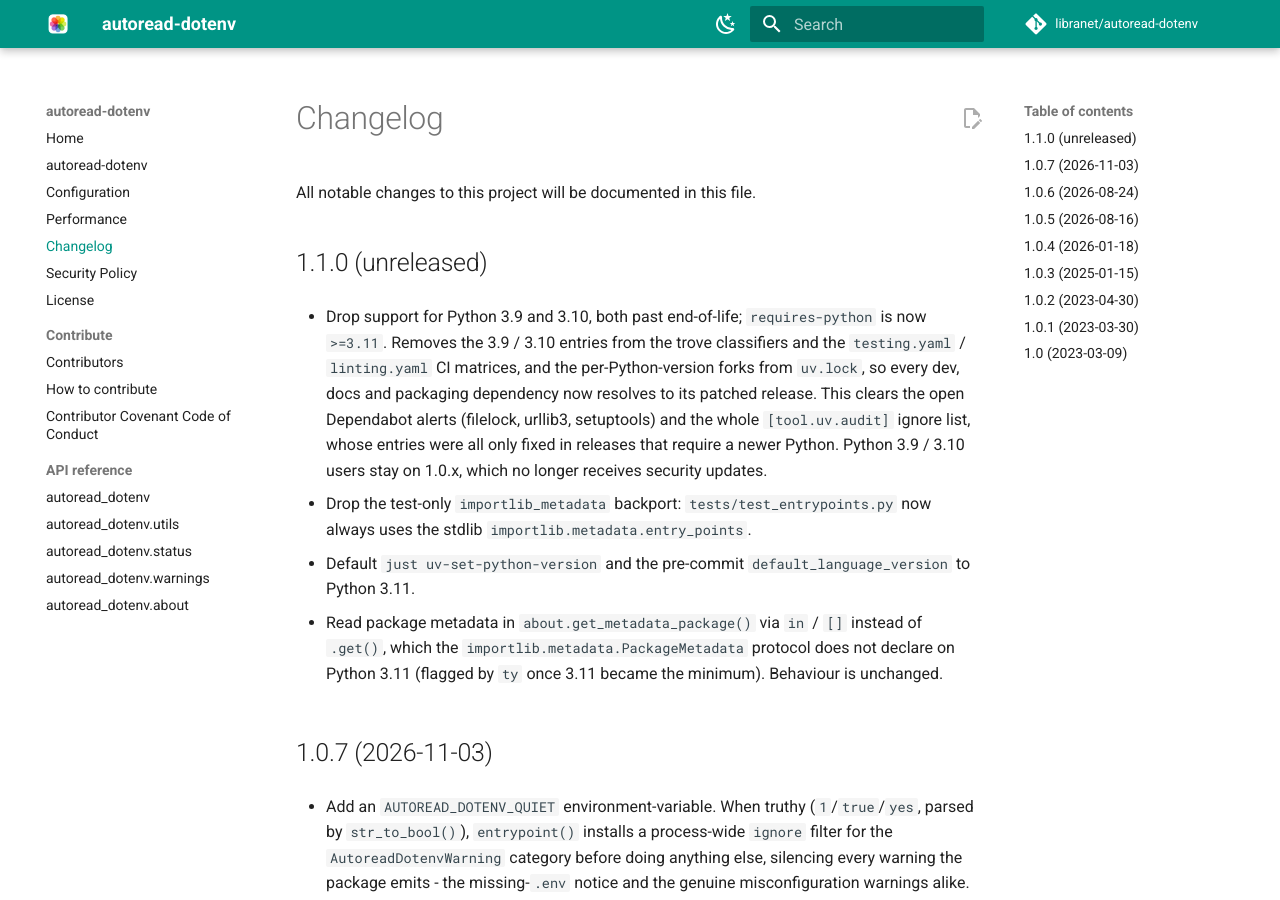
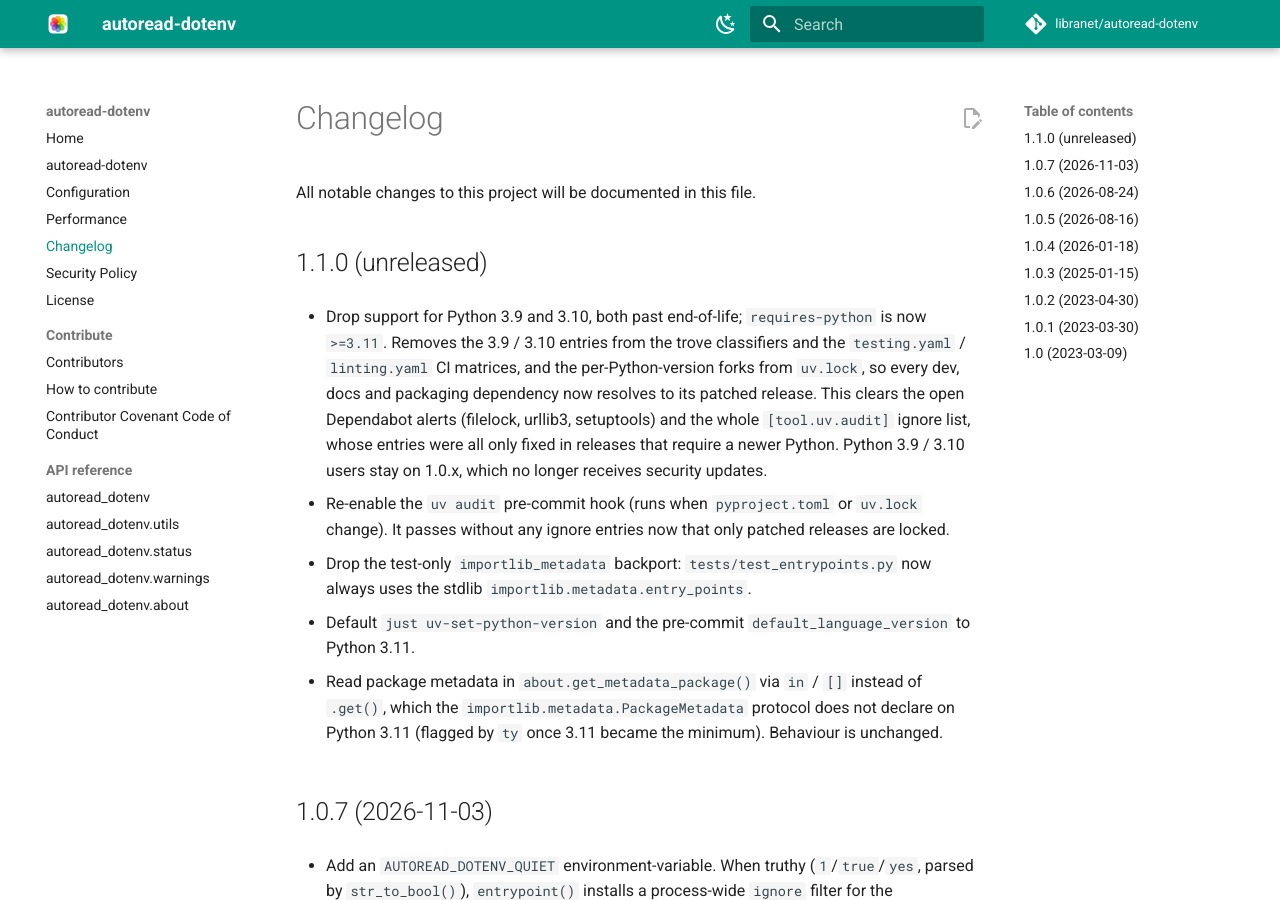
Before and after one commit to libranet/autoread-dotenv, an MkDocs documentation site: the page built from docs/changes.md, in a window 1280 px wide and 900 px high. Built offline with MkDocs 1.6.1 and Material for MkDocs 9.7.7, drawn with Linux system fonts in a browser that asks for light colours; comment, search, counter and statistics services are not loaded.

Commit message:
chore: re-enable uv audit pre-commit hook
Passes with no ignore entries now that Python 3.9 / 3.10 are dropped.

Claude-Session: https://claude.ai/code/session_01X16aaBoLMtCEuDzPG4AXgi

```diff
--- a/docs/changes.md
+++ b/docs/changes.md
@@ -11,6 +11,9 @@ All notable changes to this project will be documented in this file.
   Dependabot alerts (filelock, urllib3, setuptools) and the whole `[tool.uv.audit]` ignore
   list, whose entries were all only fixed in releases that require a newer Python.
   Python 3.9 / 3.10 users stay on 1.0.x, which no longer receives security updates.
+
+- Re-enable the `uv audit` pre-commit hook (runs when `pyproject.toml` or `uv.lock` change).
+  It passes without any ignore entries now that only patched releases are locked.
 
 - Drop the test-only `importlib_metadata` backport: `tests/test_entrypoints.py` now always
   uses the stdlib `importlib.metadata.entry_points`.
```
Also changed, not shown: .pre-commit-config.yaml (+7 -7 lines).
